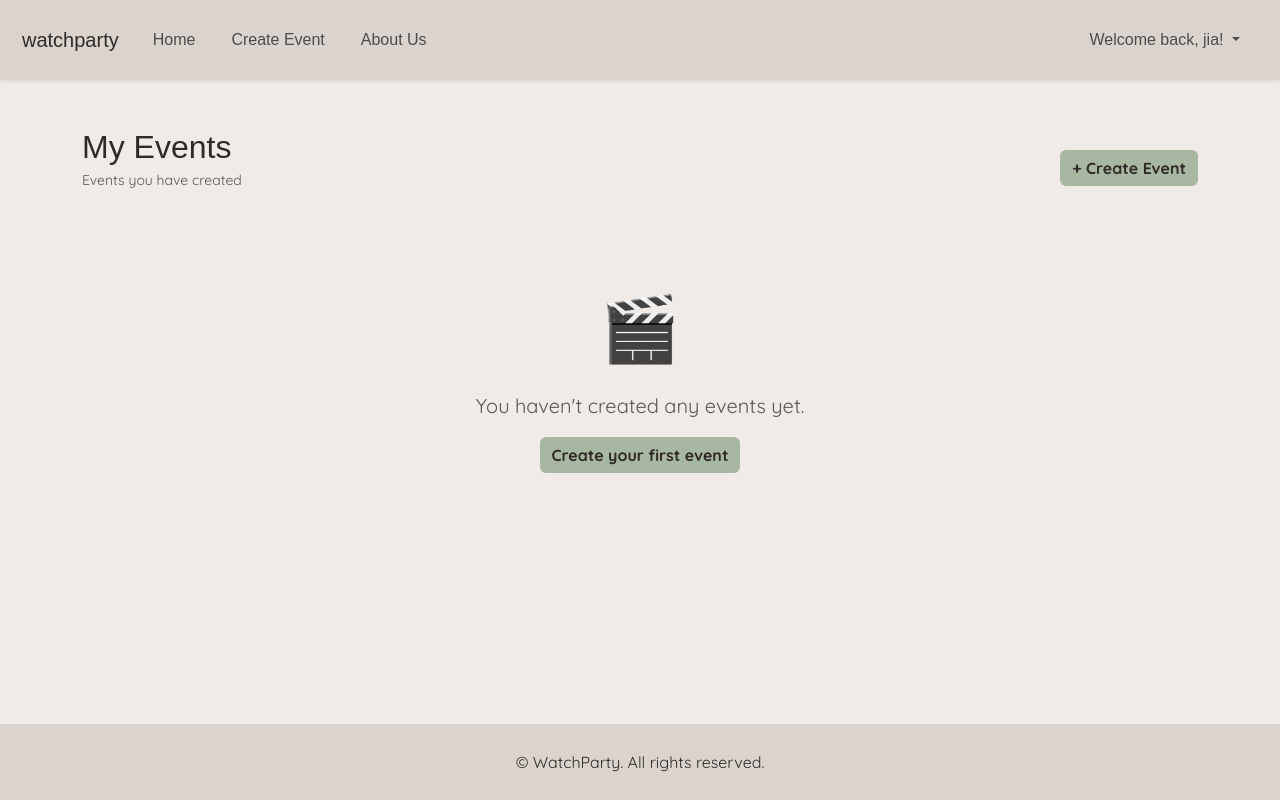
After one commit to honnemi/iab207-a2, a Flask app: page /my-events in a window 1280 px wide. The commit adds this page. Run offline with Flask 3, Linux system fonts and the light colour scheme; a user stored in the database is signed in; some libraries are stand-ins or nearby versions; some web fonts are replaced.

Commit message:
My events update

```diff
--- a/website/home.py
+++ b/website/home.py
@@ -71,7 +71,7 @@ def create_event():
             location=form.location.data,
             date=event_date,
             image=image_filename,
-            owner_id =None,
+            owner_id =current_user.id,
             acknowledgement_type=form.acknowledgement_type.data,
             acknowledgement_text=form.acknowledgement_text.data or None
 
@@ -203,11 +203,27 @@ def edit_event(event_id):
 @login_required
 def cancel_event(event_id):
     event = Event.query.get_or_404(event_id)
-
     if event.owner_id != current_user.id:
         abort(403)
-
     event.is_cancelled = True
     db.session.commit()
-    flash('Event has been cancelled.')
-    return redirect(url_for('home.event_detail', event_id=event_id))
+    flash(f'"{event.title}" has been cancelled.', 'success')
+    return redirect(url_for('home.my_events'))
+
+@home_bp.route('/my-events')
+@login_required
+def my_events():
+    events = Event.query.filter_by(owner_id=current_user.id)\
+                        .order_by(Event.date.asc()).all()
+    return render_template('my_events.html', events=events)
+
+@home_bp.route('/events/<int:event_id>/cancel-confirm')
+@login_required
+def cancel_confirm(event_id):
+    event = Event.query.get_or_404(event_id)
+    if event.owner_id != current_user.id:
+        abort(403)
+    if event.is_cancelled:
+        flash('This event is already cancelled.', 'info')
+        return redirect(url_for('home.event_detail', event_id=event_id))
+    return render_template('cancel_confirm.html', event=event)
--- a/website/templates/base.html
+++ b/website/templates/base.html
@@ -57,6 +57,11 @@
                                 <li>
                                     <a class="dropdown-item" href="{{ url_for('bookings.show_bookings') }}">
                                         My Bookings
+                                    </a>
+                                </li>
+                                <li>
+                                    <a class="dropdown-item" href="{{ url_for('home.my_events') }}">
+                                        My Events
                                     </a>
                                 </li>
                                 <li>
--- /dev/null
+++ b/website/templates/my_events.html
@@ -0,0 +1,107 @@
+{% extends "base.html" %}
+{% block content %}
+
+<div class="container mt-5">
+
+    <div class="d-flex align-items-center justify-content-between mb-4">
+        <div>
+            <h2 class="mb-0">My Events</h2>
+            <p class="text-muted small mt-1">Events you have created</p>
+        </div>
+        <a href="{{ url_for('home.create_event') }}" class="btn btn-primary">+ Create Event</a>
+    </div>
+
+    {% if events %}
+    <div class="row row-cols-1 g-3">
+        {% for event in events %}
+        <div class="col">
+            <div class="card shadow-sm">
+                <div class="row g-0">
+
+                    <!-- Image -->
+                    <div class="col-md-2">
+                        {% if event.image %}
+                        <img src="{{ url_for('static', filename='images/' + event.image) }}"
+                             class="img-fluid rounded-start h-100"
+                             style="object-fit: cover; max-height: 140px; width: 100%;"
+                             alt="{{ event.title }}">
+                        {% else %}
+                        <div class="bg-light d-flex align-items-center justify-content-center h-100"
+                             style="min-height: 120px; font-size: 36px;">🎬</div>
+                        {% endif %}
+                    </div>
+
+                    <!-- Details -->
+                    <div class="col-md-7">
+                        <div class="card-body py-3">
+                            <div class="d-flex align-items-center gap-2 mb-1">
+                                <h5 class="card-title mb-0">{{ event.title }}</h5>
+                                <!-- Status badge -->
+                                {% if event.status == 'Cancelled' %}
+                                <span class="badge bg-danger">Cancelled</span>
+                                {% elif event.status == 'Sold Out' %}
+                                <span class="badge bg-warning text-dark">Sold Out</span>
+                                {% elif event.status == 'Inactive' %}
+                                <span class="badge bg-secondary">Past Event</span>
+                                {% else %}
+                                <span class="badge" style="background-color:#1db954;">Open</span>
+                                {% endif %}
+                            </div>
+                            <p class="text-muted small mb-1">
+                                <i class="bi bi-geo-alt-fill"></i> {{ event.location }}
+                            </p>
+                            <p class="text-muted small mb-1">
+                                <i class="bi bi-calendar3"></i>
+                                {{ event.date.strftime('%d %b %Y, %I:%M %p') if event.date else 'Date TBC' }}
+                            </p>
+                            <p class="text-muted small mb-0">
+                                <i class="bi bi-people-fill"></i>
+                                {{ event.tickets_available if event.tickets_available else 0 }} tickets remaining
+                                &nbsp;·&nbsp;
+                                <i class="bi bi-tag-fill"></i>
+                                {% if event.ticket_price %}
+                                    ${{ "%.2f"|format(event.ticket_price) }}
+                                {% else %}
+                                    Free
+                                {% endif %}
+                            </p>
+                        </div>
+                    </div>
+
+                    <!-- Action buttons -->
+                    <div class="col-md-3 d-flex align-items-center justify-content-end pe-4 gap-2">
+                        <a href="{{ url_for('home.event_detail', event_id=event.id) }}"
+                           class="btn btn-outline-secondary btn-sm">
+                            <i class="bi bi-eye-fill"></i> View
+                        </a>
+                        {% if not event.is_cancelled %}
+                        <a href="{{ url_for('home.edit_event', event_id=event.id) }}"
+                           class="btn btn-outline-primary btn-sm">
+                            <i class="bi bi-pencil-fill"></i> Edit
+                        </a>
+                        <a href="{{ url_for('home.cancel_confirm', event_id=event.id) }}"
+                           class="btn btn-outline-danger btn-sm">
+                            <i class="bi bi-trash-fill"></i> Cancel
+                        </a>
+                        {% else %}
+                        <span class="text-muted small fst-italic">Cancelled</span>
+                        {% endif %}
+                    </div>
+
+                </div>
+            </div>
+        </div>
+        {% endfor %}
+    </div>
+
+    {% else %}
+    <div class="text-center py-5">
+        <div style="font-size: 64px;">🎬</div>
+        <p class="text-muted fs-5 mt-3">You haven't created any events yet.</p>
+        <a href="{{ url_for('home.create_event') }}" class="btn btn-primary">Create your first event</a>
+    </div>
+    {% endif %}
+
+</div>
+
+{% endblock %}
```
Also changed, not shown: website/templates/cancel_confirm.html (added, +36 -0 lines), instance/sitedata.db, website/static/images/action.jpeg (added). Lines whose indentation alone changed are shown as unchanged.
